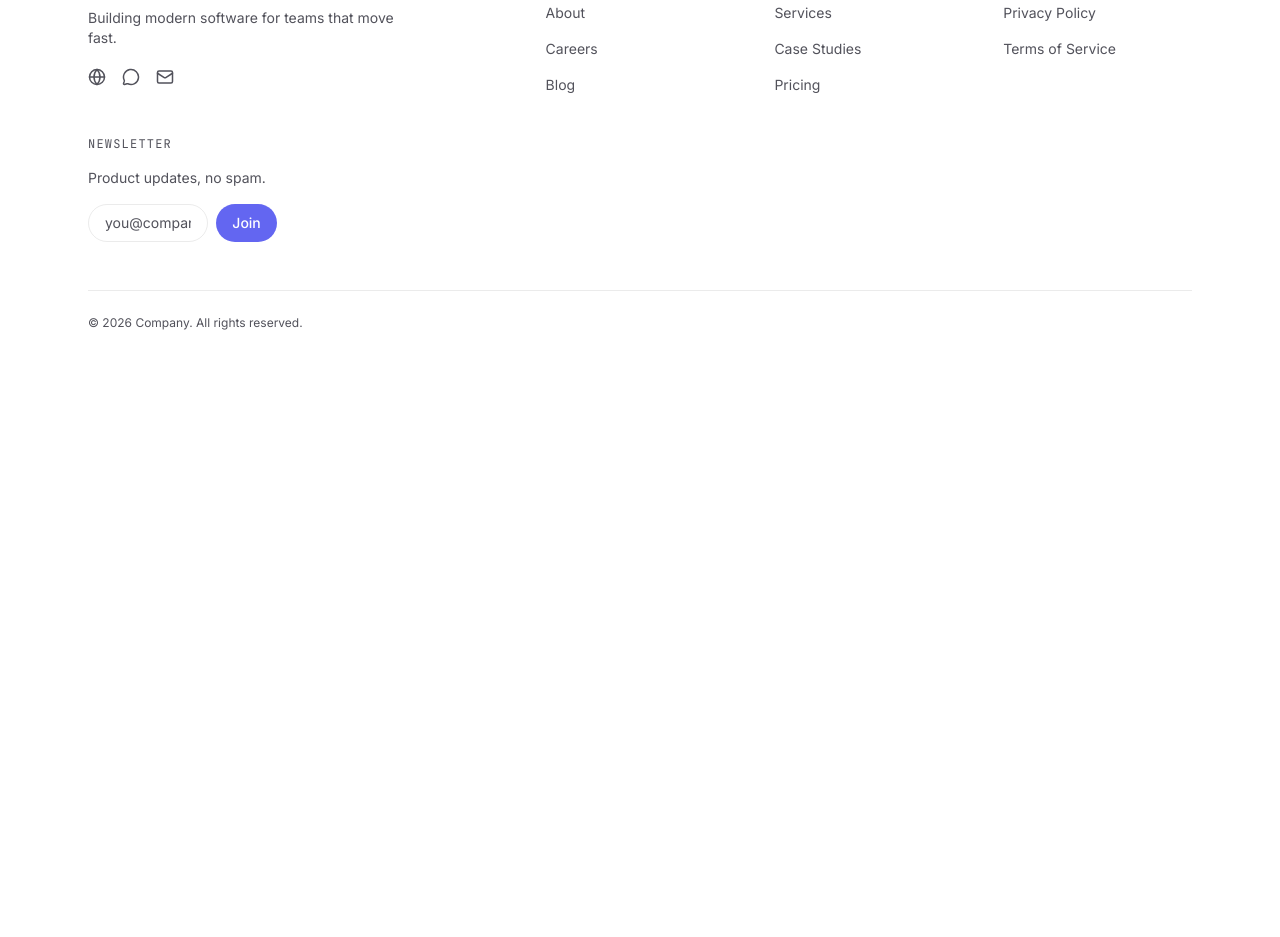
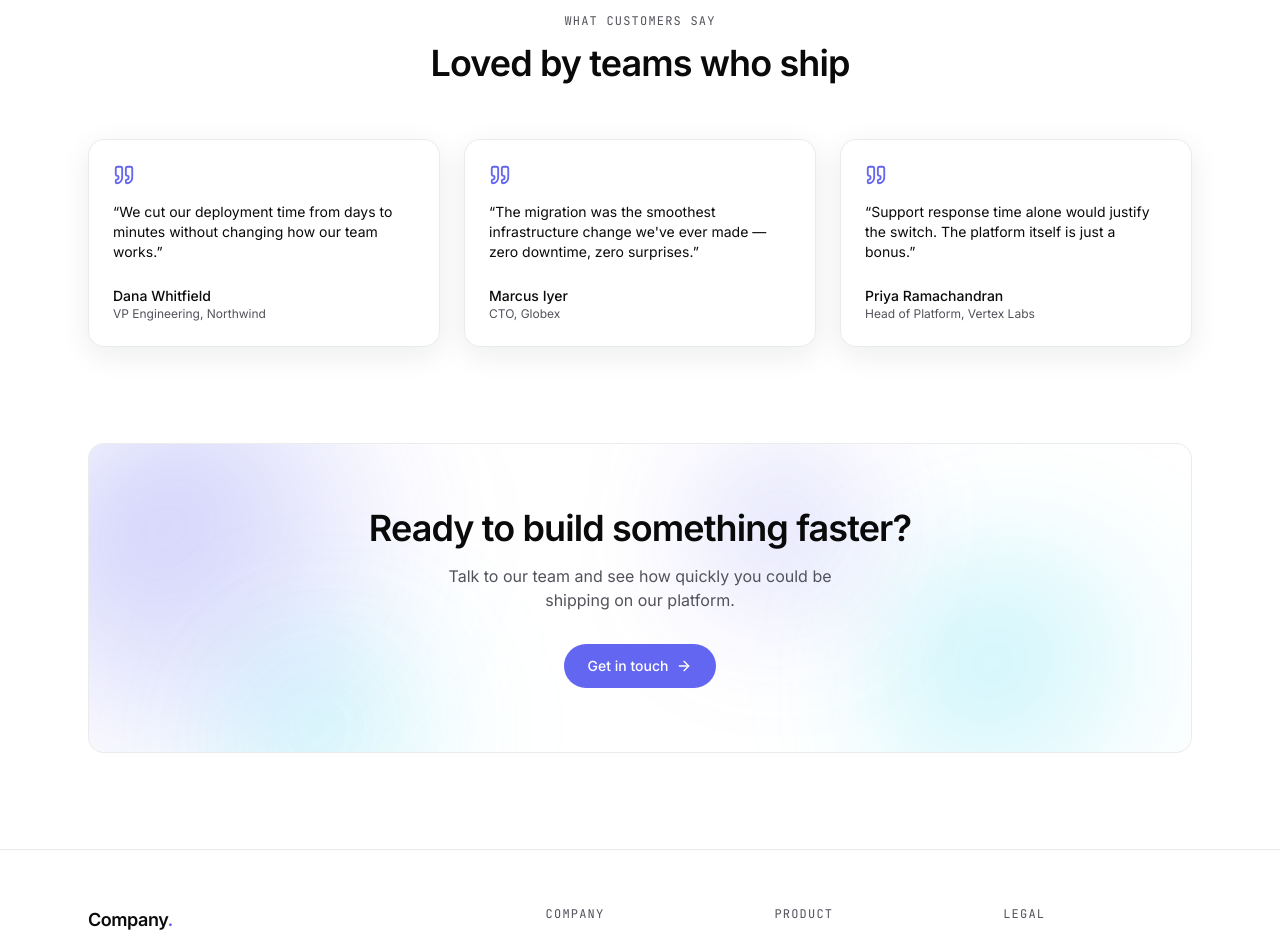
Before and after one commit to Erudite885/ee, a Next.js app: page / in a window 1280 px wide. Shown: the part 1860-2797 px from the top of the page. Before the commit the page ends 2247 px from the top, so only its background shows below. Built offline with nearby package versions, Linux system fonts and the light colour scheme.

Commit message:
session 6: testimonials and CTA banner, home page complete

```diff
--- a/app/page.tsx
+++ b/app/page.tsx
@@ -2,6 +2,8 @@ import { Hero } from "@/components/hero";
 import { FeatureGrid } from "@/components/feature-grid";
 import { LogoStrip } from "@/components/logo-strip";
 import { StatsBand } from "@/components/stats-band";
+import { Testimonials } from "@/components/testimonials";
+import { CTASection } from "@/components/cta-section";
 
 export default function Home() {
   return (
@@ -10,6 +12,8 @@ export default function Home() {
       <LogoStrip />
       <FeatureGrid />
       <StatsBand />
+      <Testimonials />
+      <CTASection />
     </main>
   );
 }
--- /dev/null
+++ b/components/cta-section.tsx
@@ -0,0 +1,36 @@
+import Link from "next/link";
+import { ArrowRight } from "lucide-react";
+import { BubbleField } from "@/components/bubble-field";
+
+/**
+ * Closing CTA banner — reuses BubbleField (Session 2) the same way Hero
+ * (Session 4) does: relative isolate section, absolute BubbleField behind,
+ * z-10 content on top. Kept as its own glass-bordered band rather than a
+ * GlassCard so it can span full width edge-to-edge inside the max-width
+ * container, matching StatsBand's treatment from Session 5.
+ */
+export function CTASection() {
+  return (
+    <section className="mx-auto max-w-6xl px-6 pb-24">
+      <div className="relative isolate overflow-hidden rounded-2xl border border-[var(--glass-border)] bg-[var(--glass-bg)] px-8 py-16 text-center backdrop-blur-xl">
+        <BubbleField />
+        <div className="relative z-10">
+          <h2 className="text-3xl font-semibold tracking-tight sm:text-4xl">
+            Ready to build something faster?
+          </h2>
+          <p className="mx-auto mt-4 max-w-md text-muted">
+            Talk to our team and see how quickly you could be shipping on our
+            platform.
+          </p>
+          <Link
+            href="/contact"
+            className="mt-8 inline-flex items-center justify-center gap-2 rounded-full bg-accent px-6 py-3 text-sm font-medium text-white transition-opacity hover:opacity-90"
+          >
+            Get in touch
+            <ArrowRight size={16} />
+          </Link>
+        </div>
+      </div>
+    </section>
+  );
+}
--- /dev/null
+++ b/components/testimonials.tsx
@@ -0,0 +1,56 @@
+import { Quote } from "lucide-react";
+import { GlassCard } from "@/components/glass-card";
+
+const TESTIMONIALS = [
+  {
+    quote:
+      "We cut our deployment time from days to minutes without changing how our team works.",
+    name: "Dana Whitfield",
+    role: "VP Engineering, Northwind",
+  },
+  {
+    quote:
+      "The migration was the smoothest infrastructure change we've ever made — zero downtime, zero surprises.",
+    name: "Marcus Iyer",
+    role: "CTO, Globex",
+  },
+  {
+    quote:
+      "Support response time alone would justify the switch. The platform itself is just a bonus.",
+    name: "Priya Ramachandran",
+    role: "Head of Platform, Vertex Labs",
+  },
+];
+
+/**
+ * Testimonial section — one GlassCard per quote. Names/roles/companies are
+ * placeholder (paired with the placeholder LogoStrip companies from Session
+ * 5 where it made sense) — swap for real customer quotes before launch.
+ */
+export function Testimonials() {
+  return (
+    <section className="mx-auto max-w-6xl px-6 py-24">
+      <div className="mx-auto max-w-xl text-center">
+        <span className="font-mono text-xs uppercase tracking-widest text-muted">
+          What customers say
+        </span>
+        <h2 className="mt-3 text-3xl font-semibold tracking-tight sm:text-4xl">
+          Loved by teams who ship
+        </h2>
+      </div>
+
+      <div className="mt-14 grid gap-6 md:grid-cols-3">
+        {TESTIMONIALS.map(({ quote, name, role }) => (
+          <GlassCard key={name} className="flex flex-col gap-4">
+            <Quote size={22} className="text-accent" />
+            <p className="text-sm text-foreground">&ldquo;{quote}&rdquo;</p>
+            <div className="mt-auto pt-2">
+              <p className="text-sm font-medium">{name}</p>
+              <p className="text-xs text-muted">{role}</p>
+            </div>
+          </GlassCard>
+        ))}
+      </div>
+    </section>
+  );
+}
```
Also changed, not shown: 1 other file (tests, documents, lock files or other folders).
